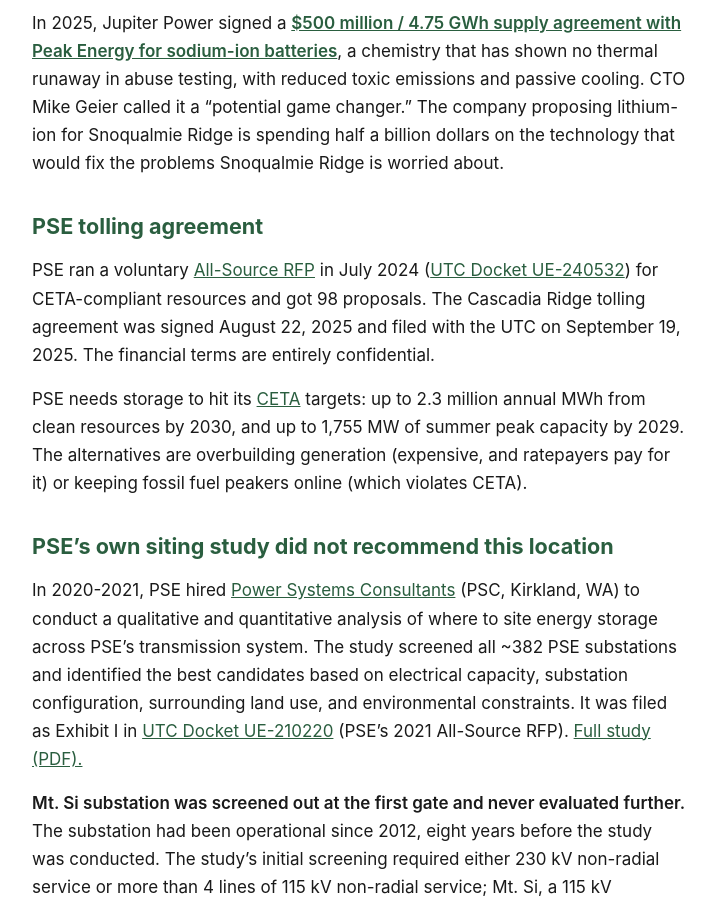
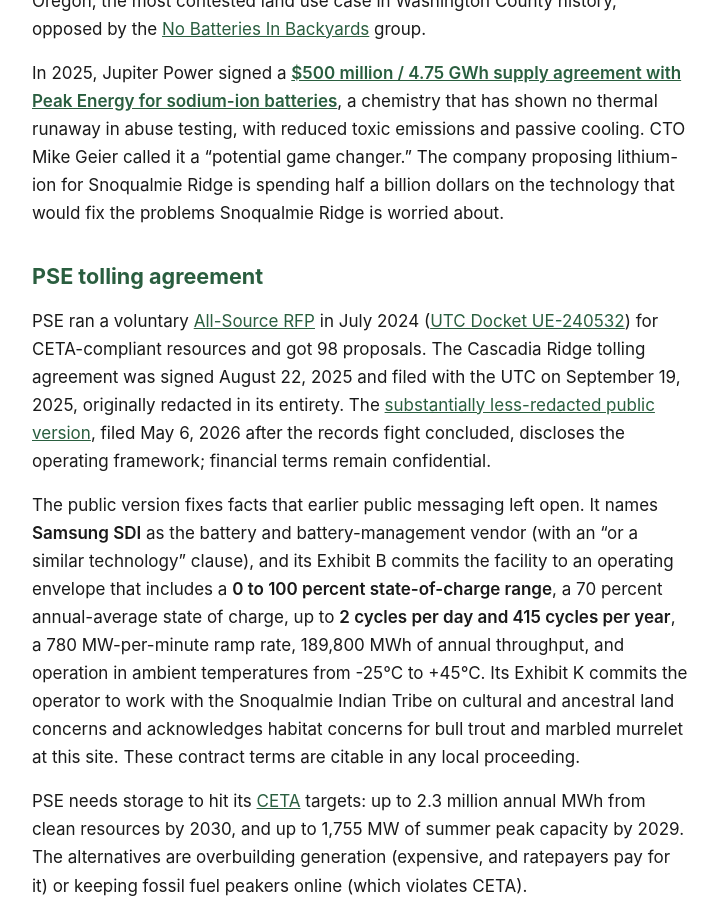
Before and after one commit to calef/cascadia-ridge-bess, a Jekyll site: the page built from _pages/project.md, in a window 1280 px wide and 900 px high, scrolled down 2135 px. Shown: the whole window, without its empty margins (280-998 px from the left). Built offline with Jekyll 4.4.1, drawn with Linux system fonts in a browser that asks for light colours; some of the changed text lies outside the part shown.

Commit message:
Deploy site 2026-07-23-203125

```diff
--- a/_pages/project.md
+++ b/_pages/project.md
@@ -13,7 +13,7 @@ title: "Project Overview"
 | Site | ~45 acres across [6 parcels](/site-and-environment#parcels), unincorporated King County. Includes parcel [3624079030](/parcel-9030/) (PSE-owned, ~5 ac), which provides the generation tie-line corridor to the substation. Confirmed by Jupiter Power, April 6, 2026. |
 | Zoning | UR (Urban Reserve). BESS is a permitted use, no Conditional Use Permit (CUP) required |
 | Interconnection | 115kV tie-line to PSE Mt. Si substation via parcel [3624079030](/parcel-9030/) (PSE-owned, subject to a perpetual City of Snoqualmie [covenant](/recorded-documents) protecting wetland and stream buffer, vegetation, and native growth areas) |
-| PSE agreement | [Tolling agreement](/assets/ue-240532-cascadia-tolling-agreement-partial.pdf) (PDF, partially redacted) executed August 22, 2025. PSE originally filed it with the UTC redacted in its entirety; a partially redacted version was secured through correspondence. [Transparency analysis.](/ceta#transparency) |
+| PSE agreement | [Tolling agreement, public version](https://apiproxy.utc.wa.gov/cases/GetDocument?docID=44&year=2024&docketNumber=240532) (WUTC Docket UE-240532), executed August 22, 2025. PSE originally filed it redacted in its entirety; after the records fight ended with PSE's lawsuit against the UTC dismissed, the substantially less-redacted version was filed May 6, 2026. Financial terms remain confidential. [Transparency analysis.](/ceta#transparency) |
 | Operations target | Late 2028 |
 | Fire district | [King County Fire Protection District No. 38](https://district-conditions-report.kingcounty.gov/?PIN=3624079039) |
 | Projected tax revenue | $783,000–$1,130,000/year in years 3–12 (Jupiter Power projection). The site is in unincorporated King County, so this is a King County property tax (with the usual share to the State school levy, Fire District 38, library, and other overlapping taxing districts); the City of Snoqualmie collects none of it unless and until the parcel is annexed. The figure is based on industrial personal-property valuation, which under Washington practice depreciates rapidly to a 15% floor, so the revenue is front-loaded. [HB 1960](https://app.leg.wa.gov/billsummary?BillNumber=1960&Year=2025), signed into law April 1, 2026, may further reduce or eliminate this revenue stream by 2029. |
@@ -39,7 +39,9 @@ In 2025, Jupiter Power signed a [**$500 million / 4.75 GWh supply agreement with
 
 ## PSE tolling agreement
 
-PSE ran a voluntary [All-Source RFP](https://www.pse.com/en/pages/energy-supply/acquiring-energy/2024-Voluntary-All-Source-RFP) in July 2024 ([UTC Docket UE-240532](https://apiproxy.utc.wa.gov/cases/GetDocument?docID=34&year=2024&docketNumber=240532)) for CETA-compliant resources and got 98 proposals. The Cascadia Ridge tolling agreement was signed August 22, 2025 and filed with the UTC on September 19, 2025. The financial terms are entirely confidential.
+PSE ran a voluntary [All-Source RFP](https://www.pse.com/en/pages/energy-supply/acquiring-energy/2024-Voluntary-All-Source-RFP) in July 2024 ([UTC Docket UE-240532](https://apiproxy.utc.wa.gov/cases/GetDocument?docID=34&year=2024&docketNumber=240532)) for CETA-compliant resources and got 98 proposals. The Cascadia Ridge tolling agreement was signed August 22, 2025 and filed with the UTC on September 19, 2025, originally redacted in its entirety. The [substantially less-redacted public version](https://apiproxy.utc.wa.gov/cases/GetDocument?docID=44&year=2024&docketNumber=240532), filed May 6, 2026 after the records fight concluded, discloses the operating framework; financial terms remain confidential.
+
+The public version fixes facts that earlier public messaging left open. It names **Samsung SDI** as the battery and battery-management vendor (with an "or a similar technology" clause), and its Exhibit B commits the facility to an operating envelope that includes a **0 to 100 percent state-of-charge range**, a 70 percent annual-average state of charge, up to **2 cycles per day and 415 cycles per year**, a 780 MW-per-minute ramp rate, 189,800 MWh of annual throughput, and operation in ambient temperatures from -25°C to +45°C. Its Exhibit K commits the operator to work with the Snoqualmie Indian Tribe on cultural and ancestral land concerns and acknowledges habitat concerns for bull trout and marbled murrelet at this site. These contract terms are citable in any local proceeding.
 
 PSE needs storage to hit its [CETA](/ceta) targets: up to 2.3 million annual MWh from clean resources by 2030, and up to 1,755 MW of summer peak capacity by 2029. The alternatives are overbuilding generation (expensive, and ratepayers pay for it) or keeping fossil fuel peakers online (which violates CETA).
 
@@ -64,7 +66,7 @@ Four years later, PSE signed a tolling agreement for a 130 MW facility at Mt. Si
 
 Jupiter Power posted much of its application package publicly on April 30, 2026, and resubmitted to King County in July 2026. The most consequential items remain undisclosed or unresolved:
 
-- **Battery chemistry.** Jupiter Power has narrowed the field to "lithium ion (LFP) or sodium ion" (April 1, 2026) but has not committed, and the application names six candidate manufacturers. The choice determines thermal runaway risk, toxic emission profile, cooling requirements, and noise. PSE's [tolling agreement](/assets/ue-240532-cascadia-tolling-agreement-partial.pdf) is largely redacted, so the actual contract requirements are unknown. PSE has confirmed the agreement lists a specific battery brand and model number but includes "or similar technology" language.
+- **Battery chemistry.** Jupiter Power has narrowed the field to "lithium ion (LFP) or sodium ion" (April 1, 2026) but has not committed. The choice determines thermal runaway risk, toxic emission profile, cooling requirements, and noise. The now-public [tolling agreement](https://apiproxy.utc.wa.gov/cases/GetDocument?docID=44&year=2024&docketNumber=240532) names Samsung SDI as the battery vendor with an "or a similar technology" clause, and Samsung SDI's utility-scale product line spans both NCA and LFP chemistries, so the vendor name does not pin the chemistry. The King County application separately says the supplier "has not been selected" and names six candidate manufacturers. Neither document commits to the chemistry that determines thermal-runaway behavior.
 - **Installed energy.** The application describes "approximately 130 MW" but states no megawatt-hour rating anywhere, while its Emergency Response Plan still lists 392 battery enclosures.
 - **Atmospheric dispersion modeling.** No study of toxic gas concentrations at nearby schools, along Snoqualmie Parkway, or in surrounding neighborhoods under valley inversion conditions.
 - **Fire suppression design justification.** The posted Fire Safety Approach declares a defensive water-cooling-only strategy with no automatic suppression system; the NFPA 855 analyses that would justify that design are deferred to Q4 2026. The Moss Landing fire began after a suppression system failed.
```
